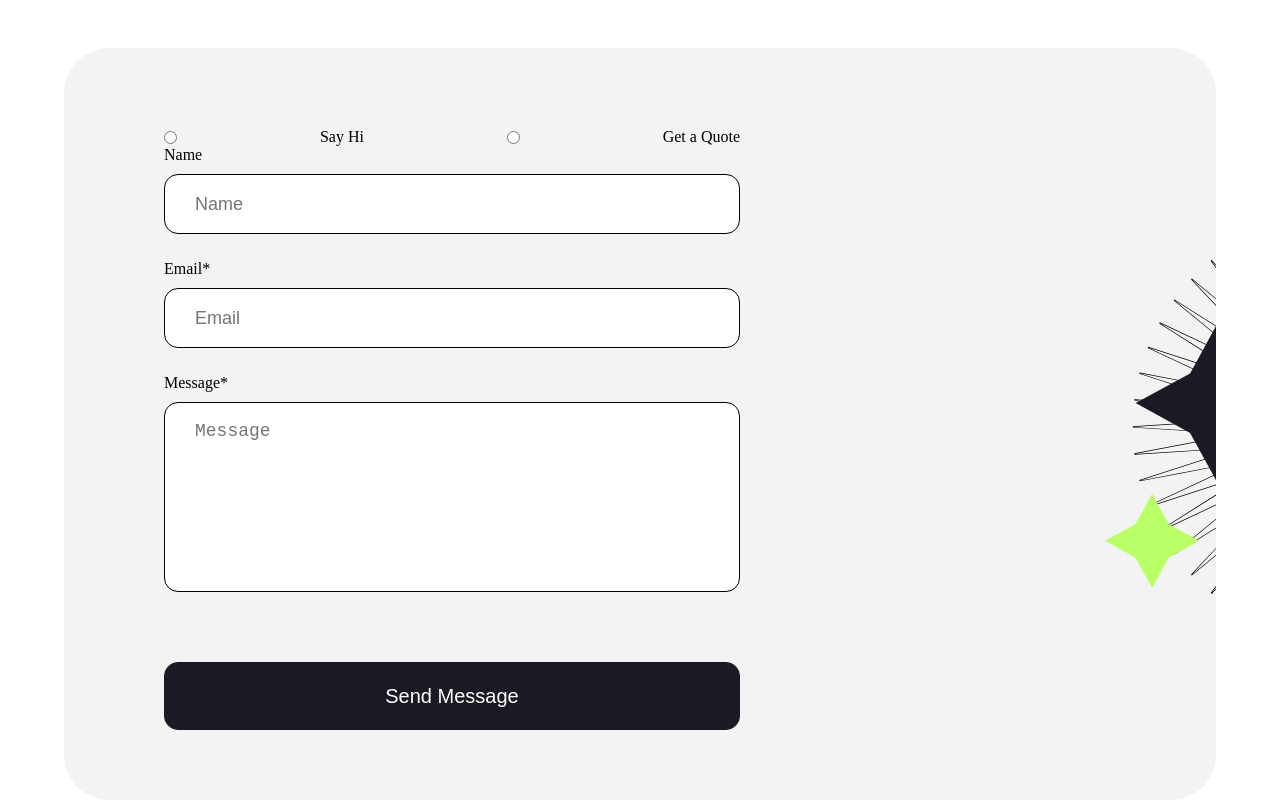
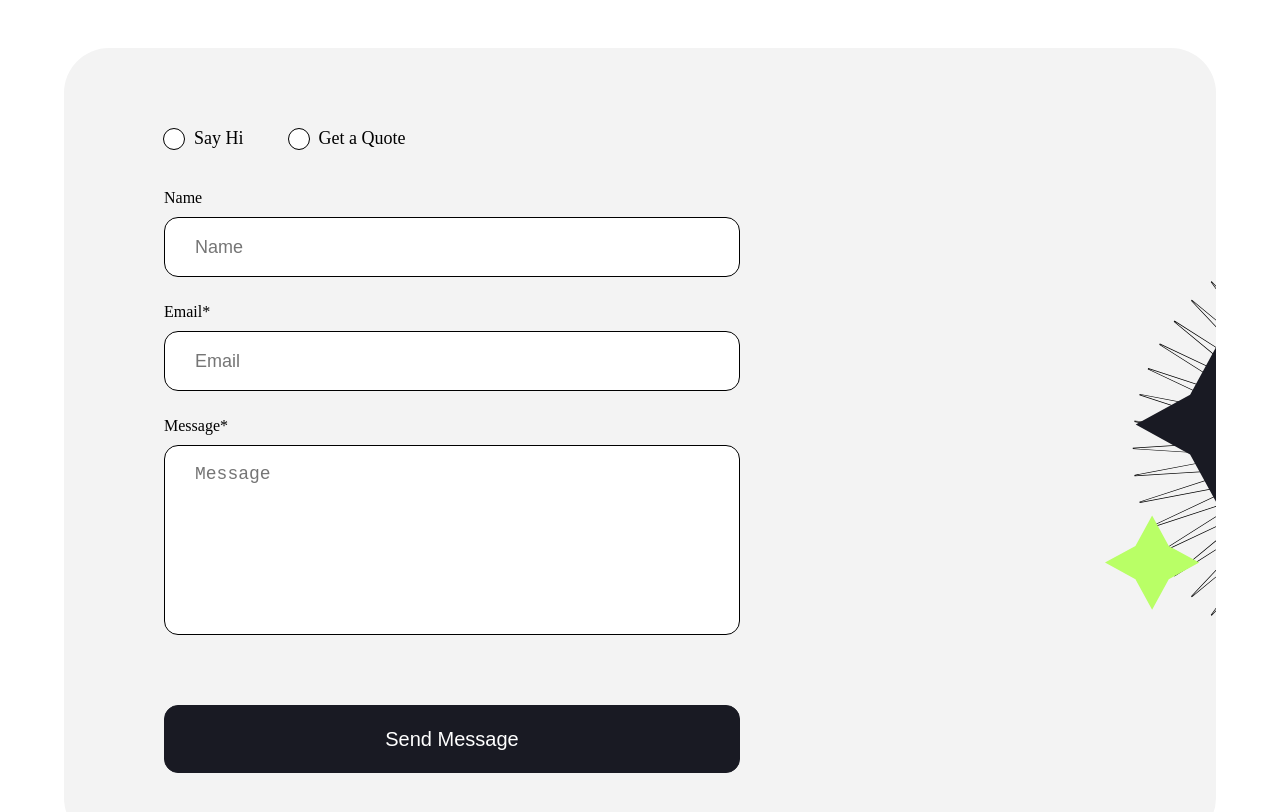
Before and after one commit to KiwiScreams/Positivus-landing-page, a React (Vite) app: page / in a window 1280 px wide. Shown: the part 6640-7452 px from the top of the page. Built offline with nearby package versions, Linux system fonts and the light colour scheme; a web font is replaced by a local one.

Commit message:
radio input

```diff
--- a/src/components/home-components/contact/Contacts.css
+++ b/src/components/home-components/contact/Contacts.css
@@ -96,3 +96,33 @@
 {
     width: 100%;
 }
+.contacts-container form input[type="radio"]
+{
+    appearance: none;
+    -webkit-appearance: none;
+    -moz-appearance: none;
+    width: 20px;
+    height: 20px;
+    border-radius: 50%;
+    background-color: var(--white-clr);
+    border: 5px solid var(--white-clr);
+    cursor: pointer;
+    outline: 1px solid var(--black-clr);
+}
+.contacts-container form input[type="radio"]:checked
+{
+  background-color: var(--green-clr);
+  border-color: var(--white-clr);
+}
+.contacts-container form input[type="radio"]:checked::before
+{
+  content: "";
+  position: absolute;
+  top: 50%;
+  left: 50%;
+  transform: translate(-50%, -50%);
+  width: 10px;
+  height: 10px;
+  border-radius: 50%;
+  background-color: #fff;
+}
--- a/src/components/home-components/contact/Contacts.jsx
+++ b/src/components/home-components/contact/Contacts.jsx
@@ -11,9 +11,9 @@ function Contacts() {
                 <div className="contacts-container flex">
                     <form>
                         <div className="form-header flex">
-                            <input type="radio" name="hi" />
+                            <input type="radio" name="radio" />
                             <label htmlFor="hi">Say Hi</label>
-                            <input type="radio" name="quete" />
+                            <input type="radio" name="radio" />
                             <label htmlFor="hi">Get a Quote</label>
                         </div>
                         <div className="form-body">
--- a/src/components/home-components/main/Main.css
+++ b/src/components/home-components/main/Main.css
@@ -56,3 +56,19 @@
 {
     filter: grayscale(100%);
 }
+.form-header
+{
+    width: fit-content;
+    gap: 10px;
+    margin-bottom: 40px;
+}
+.form-header label
+{
+    margin-right: 35px;
+    font-size: var(--font-size-18);
+}
+.form-header input[type="radio"]
+{
+    width: 28px;
+    height: 28px;
+}
```
